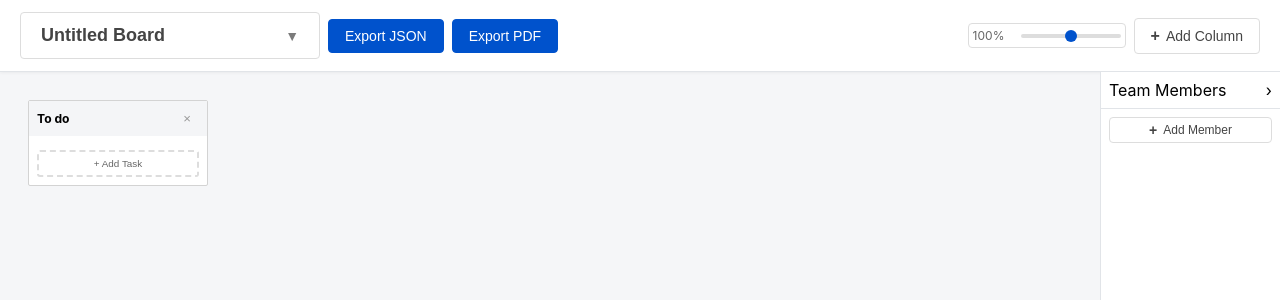
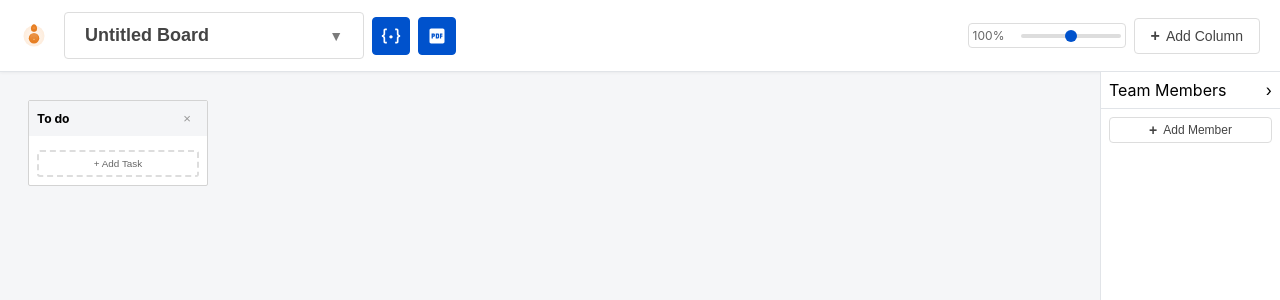
Before and after one commit to NinoCoelho/rabbit-task, a React (Vite) app: page / in a window 1280 px wide. Shown: the top 300 px of the page. Built offline with nearby package versions, Linux system fonts and the light colour scheme.

Commit message:
changed the icon

```diff
--- a/index.html
+++ b/index.html
@@ -4,6 +4,7 @@
     <meta charset="UTF-8" />
     <meta name="viewport" content="width=device-width, initial-scale=1.0" />
     <title>Rabbit Task - Kanban Board</title>
+    <link rel="icon" type="image/svg+xml" href="/favicon.svg">
   </head>
   <body>
     <div id="root"></div>
--- a/src/App.jsx
+++ b/src/App.jsx
@@ -11,6 +11,7 @@ import html2canvas from 'html2canvas';
 import jsPDF from 'jspdf';
 import TeamMember from './components/TeamMember';
 import AddMemberDialog from './components/AddMemberDialog';
+import AppIcon from './components/AppIcon';
 
 const Container = styled.div`
   height: 100vh;
@@ -198,6 +199,53 @@ const AddMemberButton = styled(ActionButton)`
 
   span {
     font-size: 14px;
+  }
+`;
+
+const IconButton = styled(ActionButton)`
+  padding: 8px;
+
+  svg {
+    width: 20px;
+    height: 20px;
+    fill: currentColor;
+  }
+`;
+
+const ExportIconButton = styled(IconButton)`
+  background: #0052cc;
+  color: white;
+  border-color: #0052cc;
+
+  &:hover {
+    background: #0047b3;
+    border-color: #0047b3;
+  }
+`;
+
+const JsonIcon = () => (
+  <svg viewBox="0 0 24 24" xmlns="http://www.w3.org/2000/svg">
+    <path d="M5 3h2v2H5v5a2 2 0 0 1-2 2 2 2 0 0 1 2 2v5h2v2H5c-1.1 0-2-.9-2-2v-4c0-1.1-.9-2-2-2v-2c1.1 0 2-.9 2-2V5c0-1.1.9-2 2-2m14 0c1.1 0 2 .9 2 2v4c0 1.1.9 2 2 2v2c-1.1 0-2 .9-2 2v4c0 1.1-.9 2-2 2h-2v-2h2v-5c0-1.1.9-2 2-2a2 2 0 0 1-2-2V5h-2V3h2M12 15c1.1 0 2-.9 2-2s-.9-2-2-2-2 .9-2 2 .9 2 2 2z"/>
+  </svg>
+);
+
+const PdfIcon = () => (
+  <svg viewBox="0 0 24 24" xmlns="http://www.w3.org/2000/svg">
+    <path d="M19 3H5c-1.1 0-2 .9-2 2v14c0 1.1.9 2 2 2h14c1.1 0 2-.9 2-2V5c0-1.1-.9-2-2-2m-9.5 8.5c0 .8-.7 1.5-1.5 1.5H7v2H5.5V9H8c.8 0 1.5.7 1.5 1.5v1m5 2c0 .8-.7 1.5-1.5 1.5h-2.5V9H13c.8 0 1.5.7 1.5 1.5v3m4-3H17v1h1.5V13H17v2h-1.5V9h3v1.5m-6.5 0h1v3h-1v-3m-5 0h1v1H7v-1"/>
+  </svg>
+);
+
+const TopBarIcon = styled.div`
+  height: 28px;  // Match the typical height of dropdown/buttons
+  width: 28px;
+  margin-right: 8px;
+  display: flex;
+  align-items: center;
+  justify-content: center;
+
+  svg {
+    height: 100%;
+    width: 100%;
   }
 `;
 
@@ -708,6 +756,9 @@ function App() {
         <Container>
           <CommandBar>
             <CommandBarLeft>
+              <TopBarIcon>
+                <AppIcon />
+              </TopBarIcon>
               <BoardList
                 boards={state.boards}
                 currentBoardId={state.currentBoardId}
@@ -717,12 +768,18 @@ function App() {
                 onImportBoard={importData}
                 onDeleteBoard={deleteBoard}
               />
-              <ExportButton onClick={handleExportBoard}>
-                Export JSON
-              </ExportButton>
-              <ExportButton onClick={handleExportPDF}>
-                Export PDF
-              </ExportButton>
+              <ExportIconButton
+                onClick={handleExportBoard}
+                title="Export as JSON"
+              >
+                <JsonIcon />
+              </ExportIconButton>
+              <ExportIconButton
+                onClick={handleExportPDF}
+                title="Export as PDF"
+              >
+                <PdfIcon />
+              </ExportIconButton>
             </CommandBarLeft>
             <CommandBarRight>
               <ZoomControl
--- /dev/null
+++ b/src/components/AppIcon.jsx
@@ -0,0 +1,60 @@
+import React from 'react';
+
+const AppIcon = () => (
+  <svg
+    width="256"
+    height="256"
+    viewBox="0 0 256 256"
+    fill="none"
+    xmlns="http://www.w3.org/2000/svg"
+  >
+    {/* Define gradients */}
+    <defs>
+      {/* Background radial gradient */}
+      <radialGradient id="bgGradient" cx="0.5" cy="0.5" r="0.5">
+        <stop offset="0%" stopColor="#FFF9F3"/>
+        <stop offset="100%" stopColor="#FDECDC"/>
+      </radialGradient>
+
+      {/* Highlight linear gradient for the rabbit head */}
+      <linearGradient id="headHighlight" x1="128" y1="128" x2="128" y2="180" gradientUnits="userSpaceOnUse">
+        <stop offset="0%" stopColor="#FFFFFF" stopOpacity="0.15"/>
+        <stop offset="100%" stopColor="#FFFFFF" stopOpacity="0"/>
+      </linearGradient>
+    </defs>
+
+    {/* Background circle */}
+    <circle cx="128" cy="128" r="96" fill="url(#bgGradient)"/>
+
+    {/* Rabbit silhouette */}
+    {/* Ears: two elongated shapes */}
+    <path
+      d="M100,60 C100,30 120,20 128,20 C136,20 156,30 156,60 C156,90 136,90 128,90 C120,90 100,90 100,60Z"
+      fill="#E67E22"
+    />
+
+    {/* Inner ears for detail: slightly lighter shade */}
+    <path
+      d="M114,54 C114,44 122,40 128,40 C134,40 142,44 142,54 C142,64 134,64 128,64 C122,64 114,64 114,54Z"
+      fill="#F08C35"
+    />
+
+    {/* Head: a circle for the head of the rabbit */}
+    <circle cx="128" cy="148" r="48" fill="#E67E22"/>
+
+    {/* Nose: a small lighter dot */}
+    <circle cx="128" cy="158" r="5" fill="#FDE3A7"/>
+
+    {/* Subtle highlight on the head */}
+    <path
+      d="M128,100 C150,100 165,115 165,148 C165,175 150,190 128,190 C106,190 91,175 91,148 C91,115 106,100 128,100Z"
+      fill="url(#headHighlight)"
+    />
+
+    {/* Optional subtle eyes, kept very minimal and soft */}
+    <circle cx="116" cy="144" r="3" fill="#000" opacity="0.1"/>
+    <circle cx="140" cy="144" r="3" fill="#000" opacity="0.1"/>
+  </svg>
+);
+
+export default AppIcon;
```
Also changed, not shown: public/favicon.svg (added).
